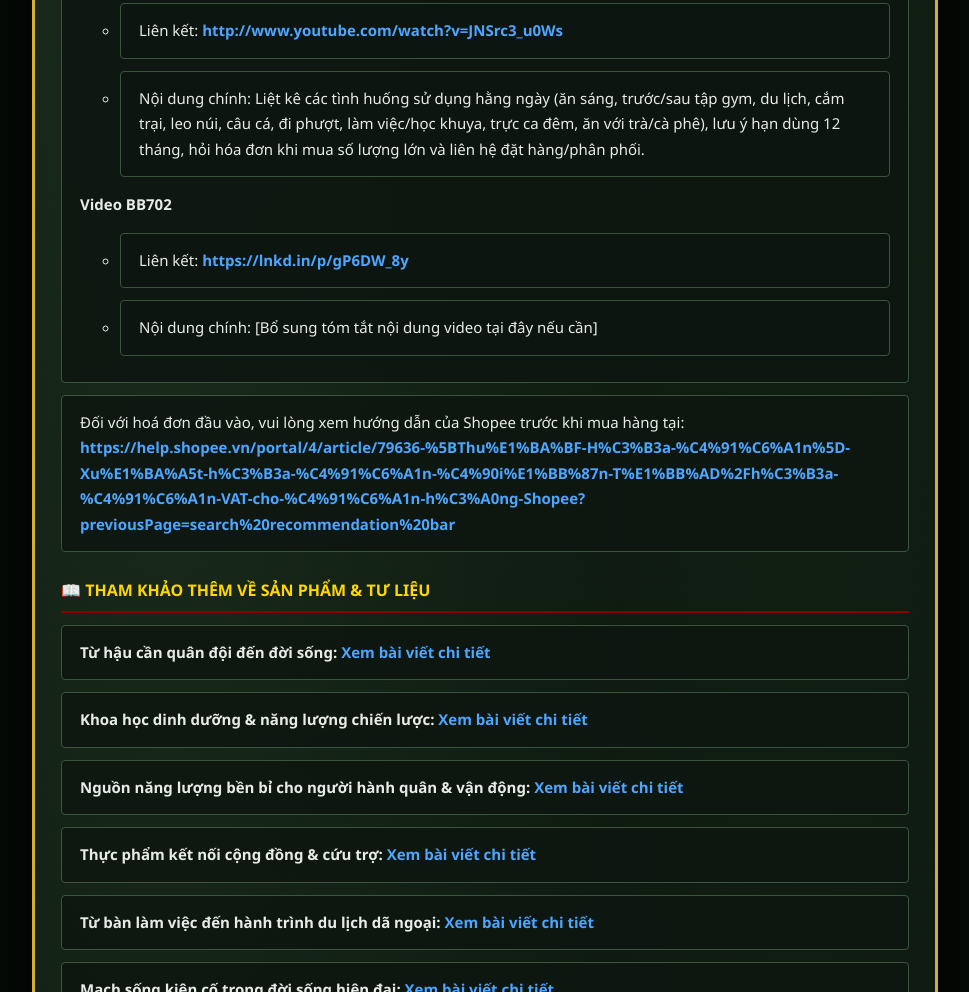
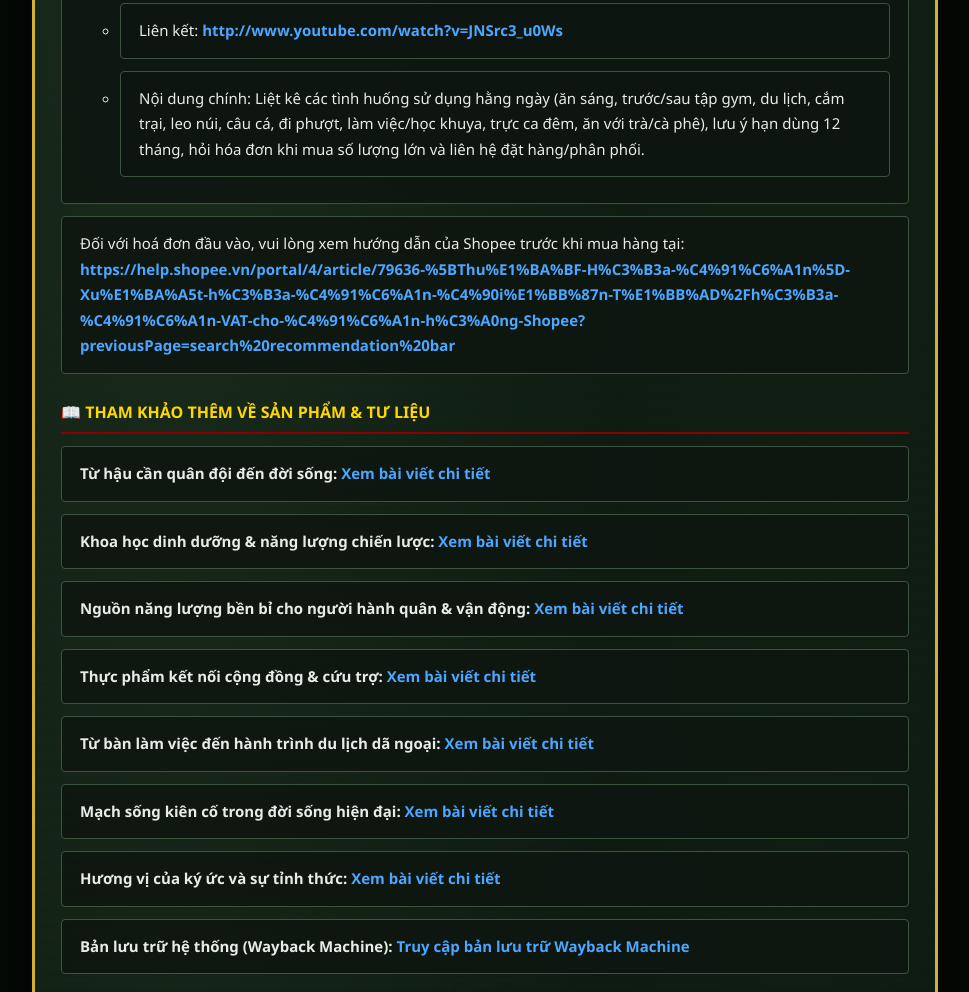
Before and after one commit to traidat7000-dev/Video-To-Future-Ecosystem-, a plain HTML site: page index.html in a window 1280 px wide. Shown: the part 2725-3717 px from the top of the page, without its empty margins (155-1124 px from the left). Drawn offline with Linux system fonts and the light colour scheme.

```diff
--- a/index.html
+++ b/index.html
@@ -433,11 +433,7 @@
     <li>Nội dung chính: Liệt kê các tình huống sử dụng hằng ngày (ăn sáng, trước/sau tập gym, du lịch, cắm trại, leo núi, câu cá, đi phượt, làm việc/học khuya, trực ca đêm, ăn với trà/cà phê), lưu ý hạn dùng 12 tháng, hỏi hóa đơn khi mua số lượng lớn và liên hệ đặt hàng/phân phối.</li>
   </ul>
 
-  <p><strong>Video BB702</strong></p>
-  <ul>
-    <li>Liên kết: <a href="https://lnkd.in/p/gP6DW_8y" target="_blank">https://lnkd.in/p/gP6DW_8y</a></li>
-    <li>Nội dung chính: [Bổ sung tóm tắt nội dung video tại đây nếu cần]</li>
-  </ul>
+
 </div>
 
         <li>
```
